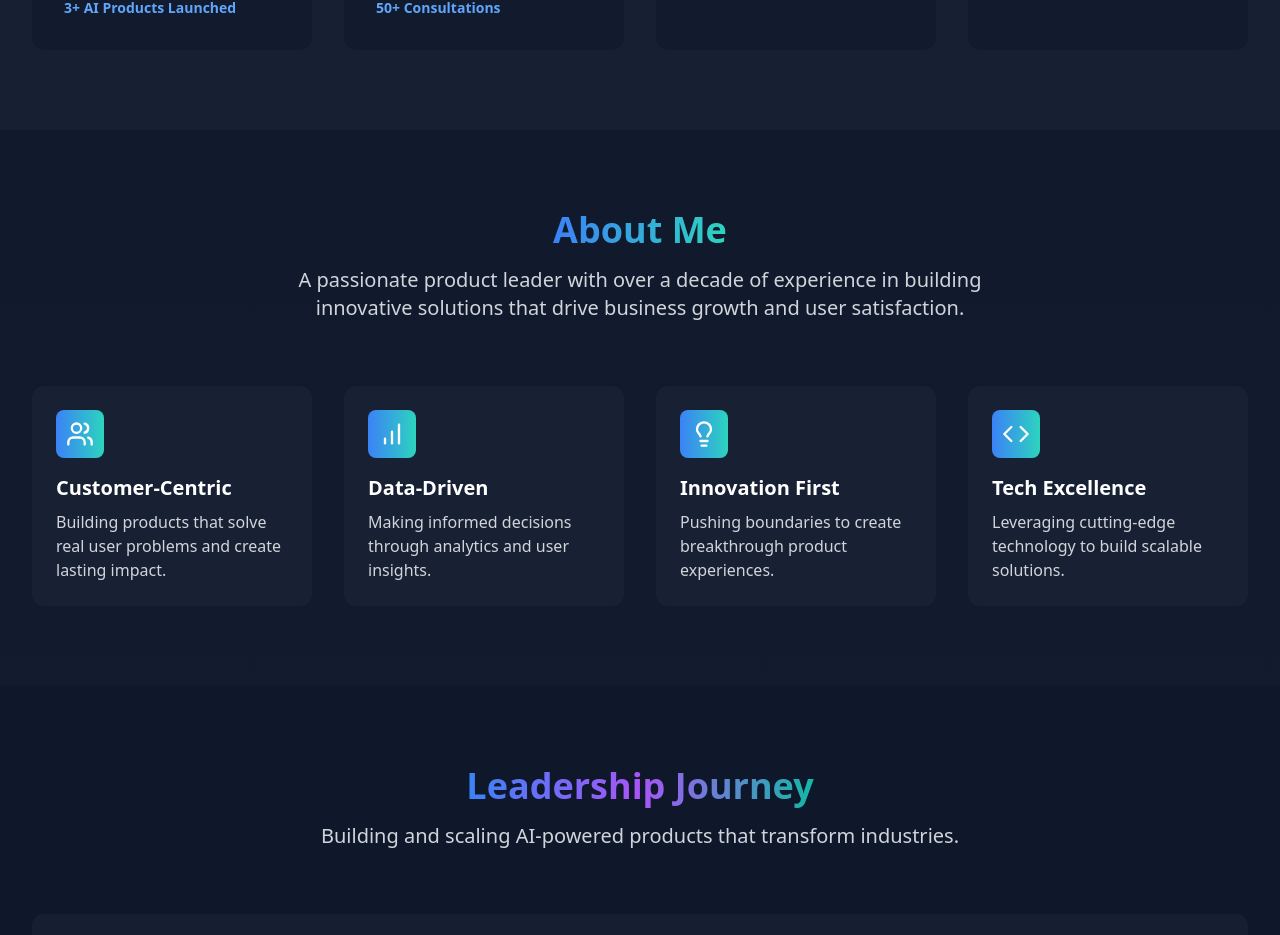
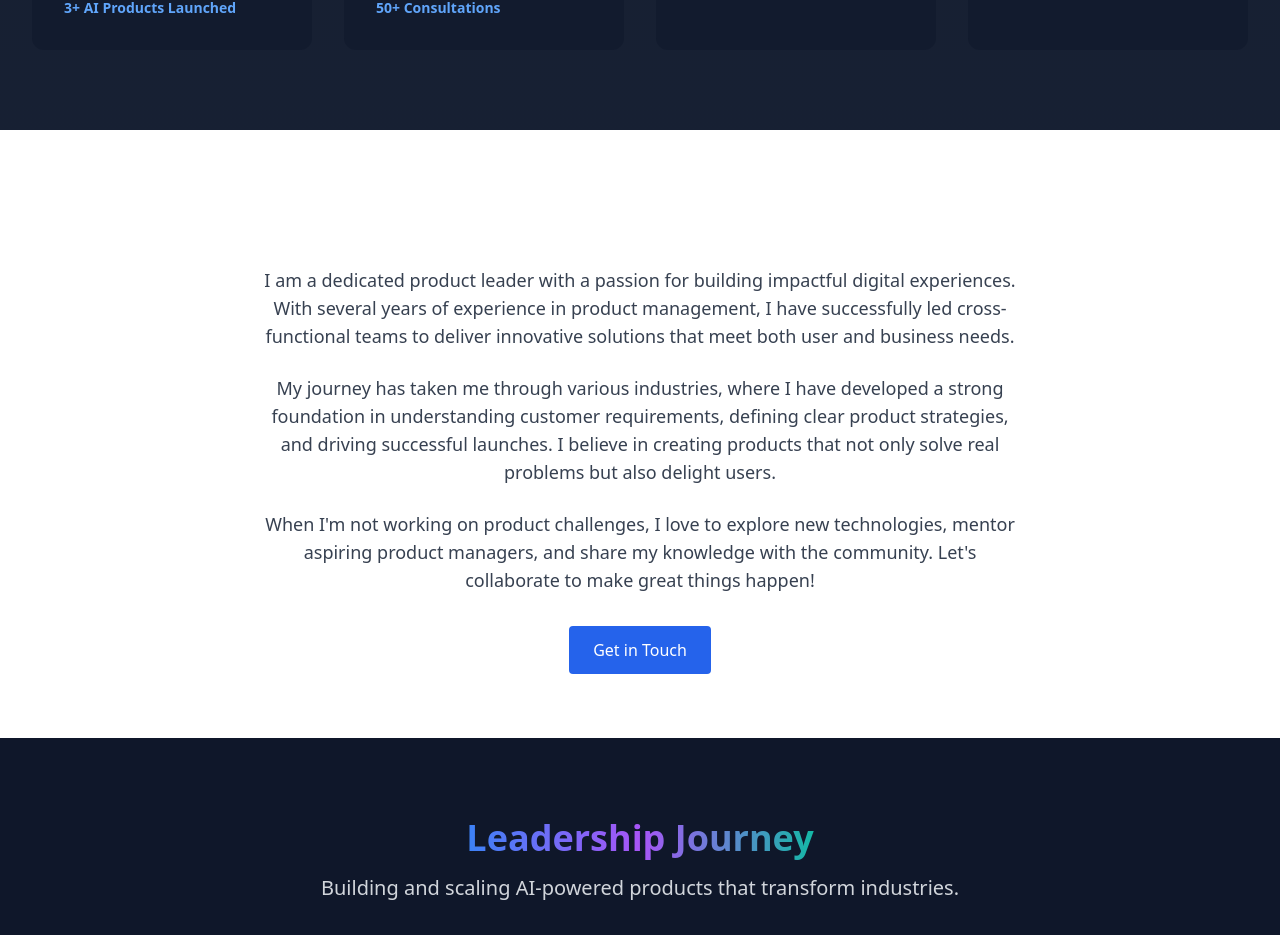
Before and after one commit to sir-ad/my-website-revamped, a React (Vite) app: page / in a window 1280 px wide. Shown: the part 594-1529 px from the top of the page. Built offline with nearby package versions, Linux system fonts and the light colour scheme.

Commit message:
Update About.tsx

```diff
--- a/src/components/About.tsx
+++ b/src/components/About.tsx
@@ -1,65 +1,28 @@
 import React from 'react';
-import { Code, Users, Lightbulb, BarChart } from 'lucide-react';
 
-const values = [
-  {
-    icon: Users,
-    title: 'Customer-Centric',
-    description: 'Building products that solve real user problems and create lasting impact.',
-  },
-  {
-    icon: BarChart,
-    title: 'Data-Driven',
-    description: 'Making informed decisions through analytics and user insights.',
-  },
-  {
-    icon: Lightbulb,
-    title: 'Innovation First',
-    description: 'Pushing boundaries to create breakthrough product experiences.',
-  },
-  {
-    icon: Code,
-    title: 'Tech Excellence',
-    description: 'Leveraging cutting-edge technology to build scalable solutions.',
-  },
-];
-
-const About = () => {
+const About: React.FC = () => {
   return (
-    <section id="about" className="py-20">
-      <div className="max-w-7xl mx-auto px-4 sm:px-6 lg:px-8">
-        <div className="text-center mb-16">
-          <h2 className="text-3xl md:text-4xl font-bold mb-4">
-            <span className="bg-gradient-to-r from-blue-500 to-teal-400 bg-clip-text text-transparent">
-              About Me
-            </span>
-          </h2>
-          <p className="text-xl text-gray-300 max-w-3xl mx-auto">
-            A passionate product leader with over a decade of experience in building innovative solutions
-            that drive business growth and user satisfaction.
+    <section id="about" className="about-section py-16 bg-white">
+      <div className="container mx-auto px-4 text-center">
+        <h2 className="text-4xl font-bold mb-8">About Me</h2>
+        <div className="max-w-3xl mx-auto">
+          <p className="text-lg text-gray-700 mb-6">
+            I am a dedicated product leader with a passion for building impactful digital experiences. With several years of experience in product management, I have successfully led cross-functional teams to deliver innovative solutions that meet both user and business needs.
+          </p>
+          <p className="text-lg text-gray-700 mb-6">
+            My journey has taken me through various industries, where I have developed a strong foundation in understanding customer requirements, defining clear product strategies, and driving successful launches. I believe in creating products that not only solve real problems but also delight users.
+          </p>
+          <p className="text-lg text-gray-700">
+            When I'm not working on product challenges, I love to explore new technologies, mentor aspiring product managers, and share my knowledge with the community. Let's collaborate to make great things happen!
           </p>
         </div>
-
-        <div className="grid grid-cols-1 md:grid-cols-2 lg:grid-cols-4 gap-8">
-          {values.map((value, index) => {
-            const Icon = value.icon;
-            return (
-              <div
-                key={index}
-                className="group bg-slate-800/50 rounded-xl p-6 hover:bg-slate-700/50 transition-all duration-300"
-              >
-                <div className="w-12 h-12 mb-4 rounded-lg bg-gradient-to-r from-blue-500 to-teal-400 p-2.5 group-hover:scale-110 transition-transform duration-300">
-                  <Icon className="w-full h-full text-white" />
-                </div>
-                <h3 className="text-xl font-semibold mb-2 text-white">
-                  {value.title}
-                </h3>
-                <p className="text-gray-300">
-                  {value.description}
-                </p>
-              </div>
-            );
-          })}
+        <div className="mt-8">
+          <button
+            onClick={() => window.location.href = '#contact'}
+            className="bg-blue-600 text-white py-3 px-6 rounded hover:bg-blue-700 focus:outline-none focus:ring-2 focus:ring-blue-400"
+          >
+            Get in Touch
+          </button>
         </div>
       </div>
     </section>
```
